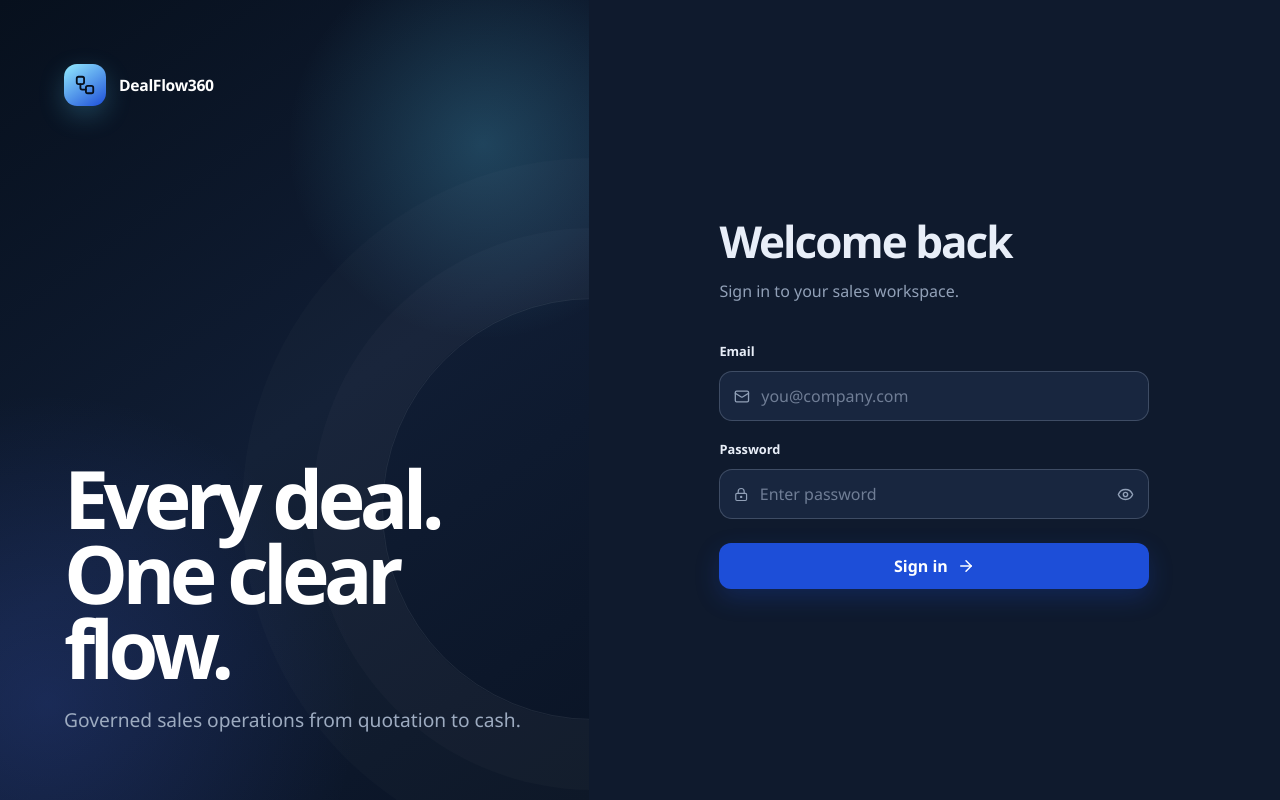
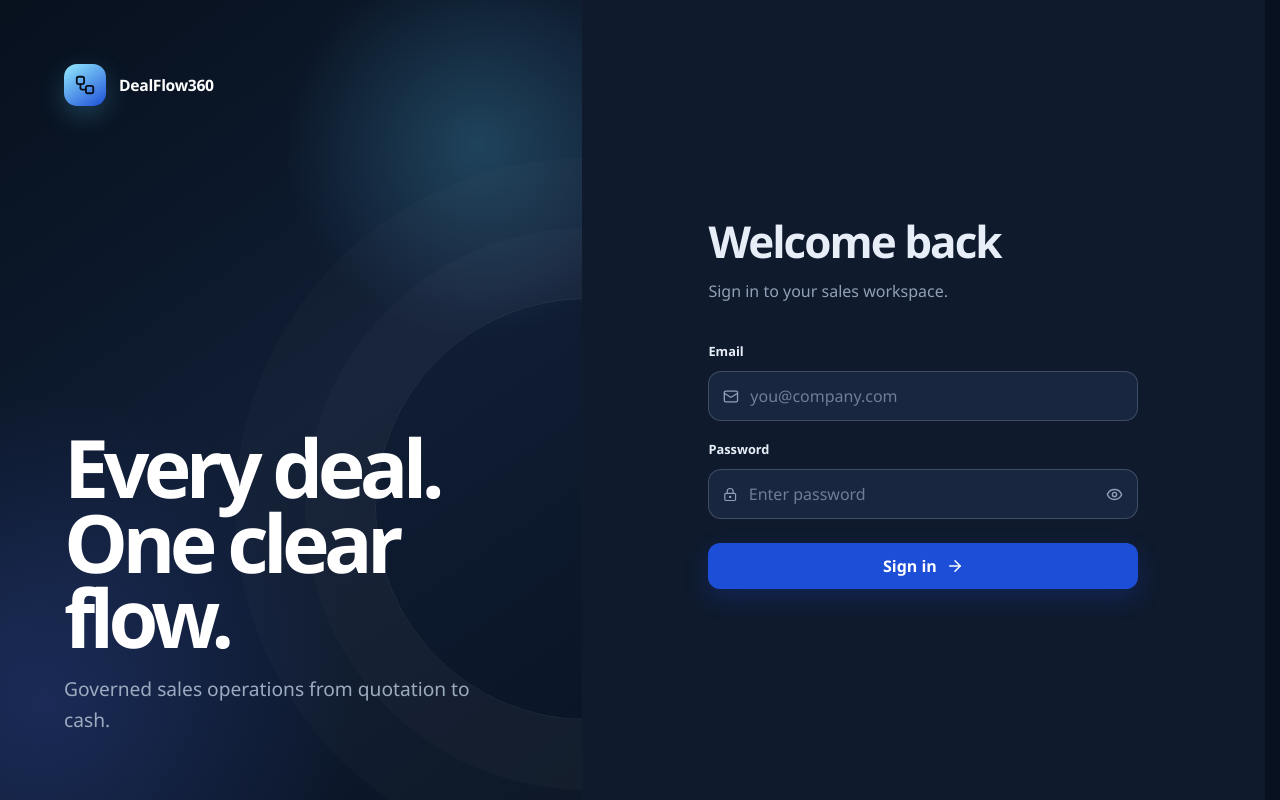
Before and after one commit to Hiten-dev-ai/DealFlow360-Team-711, a React (Vite) app: page / in a window 1280 px wide. Built offline with nearby package versions, Linux system fonts and the light colour scheme; no server answers.

Commit message:
fix: stabilize desktop topbar alignment

```diff
--- a/src/styles.css
+++ b/src/styles.css
@@ -46,7 +46,7 @@
 :root[data-accent="violet"] { --accent: #6d28d9; --accent-soft: rgba(109, 40, 217, .17); --accent-fill: #ede9fe; --accent-fill-ink: #5b21b6; --accent-ink: #ffffff; }
 
 * { box-sizing: border-box; }
-html { min-width: 320px; background: var(--background); -webkit-font-smoothing: antialiased; -moz-osx-font-smoothing: grayscale; }
+html { min-width: 320px; background: var(--background); scrollbar-gutter: stable; -webkit-font-smoothing: antialiased; -moz-osx-font-smoothing: grayscale; }
 body { margin: 0; min-width: 320px; min-height: 100vh; background: var(--background); color: var(--text); }
 svg { shape-rendering: geometricPrecision; }
 button, input { font: inherit; }
@@ -765,6 +765,7 @@ button.record-row { cursor: pointer; }
 }
 
 @media (max-width: 768px) {
+  html { scrollbar-gutter: auto; }
   :root { --topbar-height: 118px; }
   .login-page { display: block; }
   .login-story { display: none; }
```
